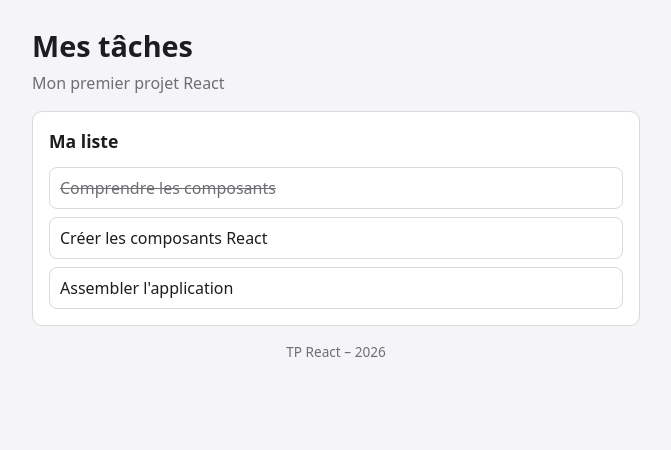
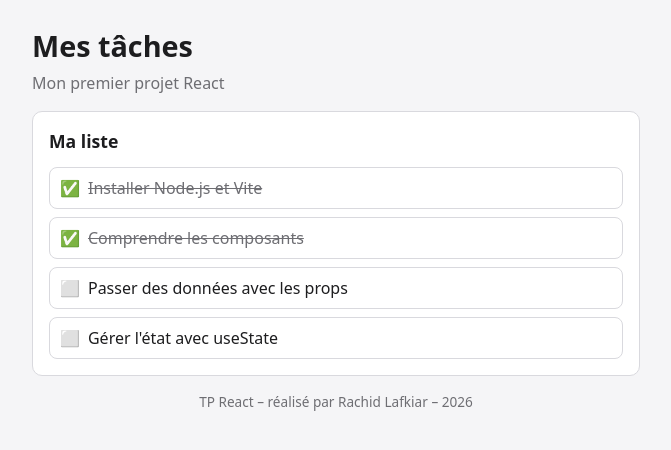
Before and after one commit to lafkiar-rachid1/tp-react-taches, a React (Vite) app in the folder mes-taches/: page / in a window 1280 px wide. Shown: the top 450 px of the page, without its empty margins (304-975 px from the left). Built offline with nearby package versions, Linux system fonts and the light colour scheme.

Commit message:
Étape 2 : props, children et listes

```diff
--- a/mes-taches/src/App.jsx
+++ b/mes-taches/src/App.jsx
@@ -1,16 +1,26 @@
 import Entete from './components/Entete.jsx'
 import ListeTaches from './components/ListeTaches.jsx'
 import Pied from './components/Pied.jsx'
+import Carte from './components/Carte.jsx'
+
+const TACHES = [
+  { id: 1, titre: 'Installer Node.js et Vite', terminee: true },
+  { id: 2, titre: 'Comprendre les composants', terminee: true },
+  { id: 3, titre: 'Passer des données avec les props', terminee: false },
+  { id: 4, titre: "Gérer l'état avec useState", terminee: false },
+]
 
 function App() {
   return (
     <div className="app">
-      <Entete />
-      <section className="carte">
-        <h2>Ma liste</h2>
-        <ListeTaches />
-      </section>
-      <Pied />
+      <Entete
+        titre="Mes tâches"
+        sousTitre="Mon premier projet React"
+      />
+      <Carte titre="Ma liste">
+        <ListeTaches taches={TACHES} />
+      </Carte>
+      <Pied auteur="Rachid Lafkiar" />
     </div>
   )
 }
--- /dev/null
+++ b/mes-taches/src/components/Carte.jsx
@@ -0,0 +1,10 @@
+function Carte({ titre, children }) {
+  return (
+    <section className="carte">
+      <h2>{titre}</h2>
+      {children}
+    </section>
+  )
+}
+
+export default Carte
--- a/mes-taches/src/components/Entete.jsx
+++ b/mes-taches/src/components/Entete.jsx
@@ -1,8 +1,8 @@
-function Entete() {
+function Entete({ titre, sousTitre }) {
   return (
     <header className="entete">
-      <h1>Mes tâches</h1>
-      <p>Mon premier projet React</p>
+      <h1>{titre}</h1>
+      <p>{sousTitre}</p>
     </header>
   )
 }
--- a/mes-taches/src/components/ListeTaches.jsx
+++ b/mes-taches/src/components/ListeTaches.jsx
@@ -1,15 +1,19 @@
-function ListeTaches() {
+import Tache from './Tache.jsx'
+
+function ListeTaches({ taches }) {
+  if (taches.length === 0) {
+    return <p className="vide">Aucune tâche à afficher.</p>
+  }
+
   return (
     <ul className="liste-taches">
-      <li className="tache terminee">
-        <span className="titre">Comprendre les composants</span>
-      </li>
-      <li className="tache">
-        <span className="titre">Créer les composants React</span>
-      </li>
-      <li className="tache">
-        <span className="titre">Assembler l'application</span>
-      </li>
+      {taches.map((tache) => (
+        <Tache
+          key={tache.id}
+          titre={tache.titre}
+          terminee={tache.terminee}
+        />
+      ))}
     </ul>
   )
 }
--- a/mes-taches/src/components/Pied.jsx
+++ b/mes-taches/src/components/Pied.jsx
@@ -1,9 +1,9 @@
 const ANNEE = new Date().getFullYear()
 
-function Pied() {
+function Pied({ auteur }) {
   return (
     <footer className="pied">
-      TP React – {ANNEE}
+      TP React – réalisé par {auteur} – {ANNEE}
     </footer>
   )
 }
--- /dev/null
+++ b/mes-taches/src/components/Tache.jsx
@@ -0,0 +1,10 @@
+function Tache({ titre, terminee }) {
+  return (
+    <li className={terminee ? 'tache terminee' : 'tache'}>
+      <span aria-hidden="true">{terminee ? '✅' : '⬜'}</span>
+      <span className="titre">{titre}</span>
+    </li>
+  )
+}
+
+export default Tache
```
